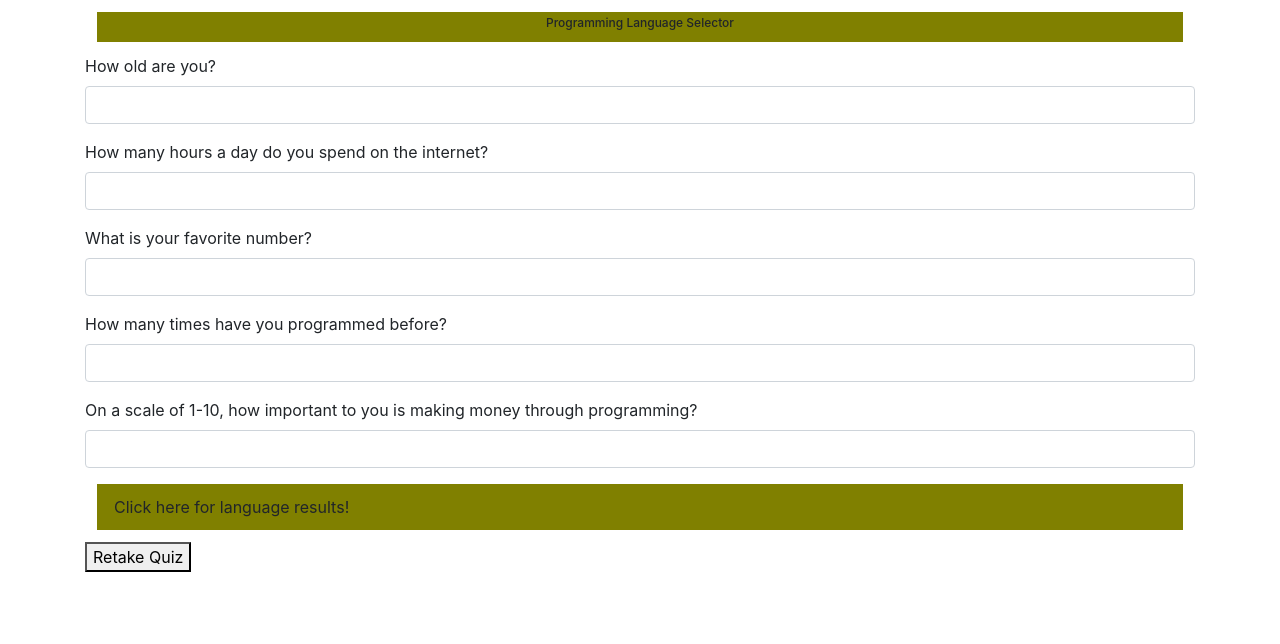
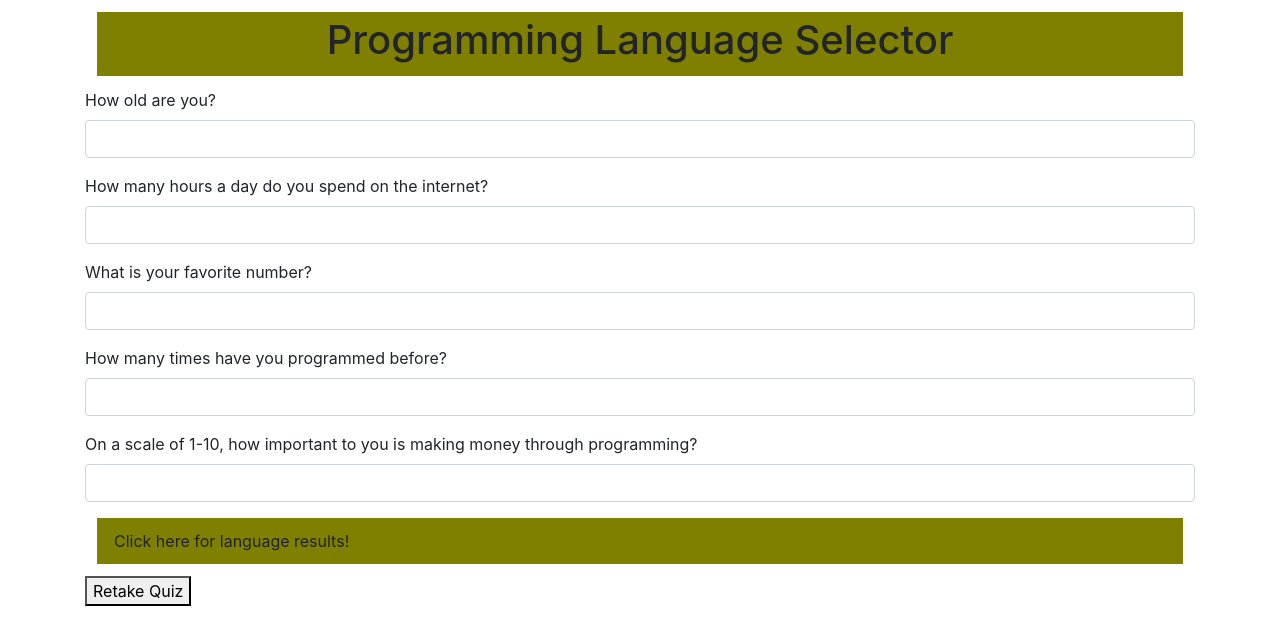
Before and after one commit to parkerbenoit/programming-language-selector, a plain HTML site: page index.html in a window 1280 px wide. Drawn offline with Linux system fonts and the light colour scheme.

```diff
--- a/css/styles.css
+++ b/css/styles.css
@@ -11,7 +11,6 @@
 
 h1 {
   text-align: center;
-  font-size: 75%;
 }
 
 .italic {
```
Also changed, not shown: 1 other file.
